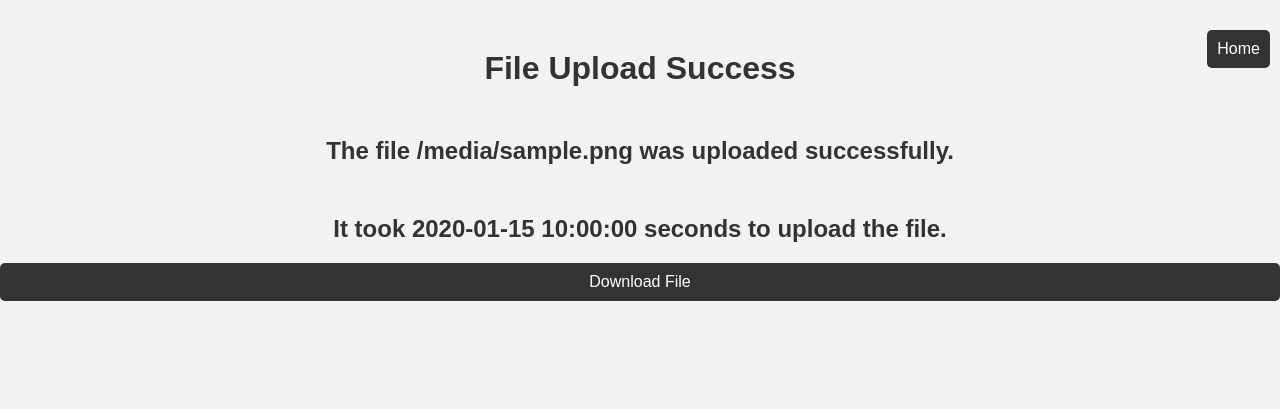
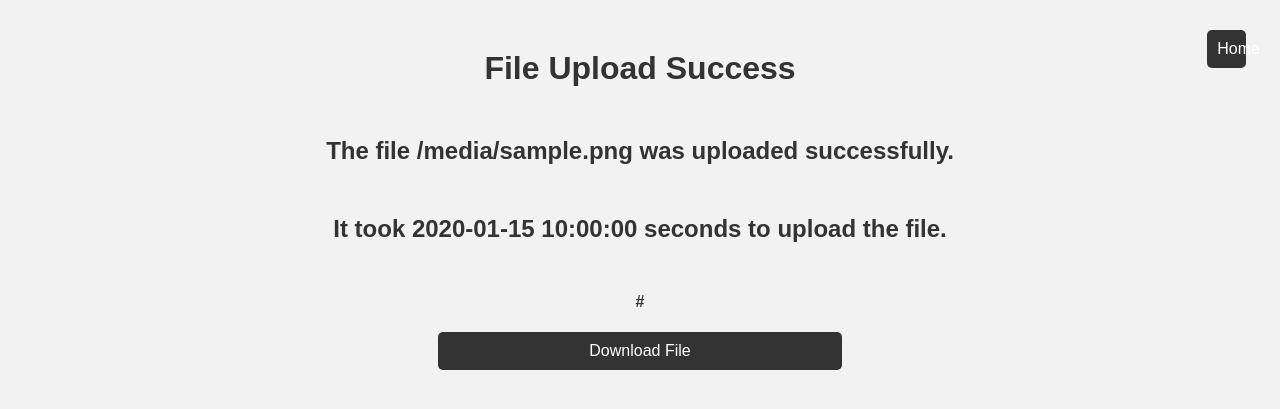
Before and after one commit to kuptsovsasha/Uploader, a Flask app: template templates/upload_success.html in a window 1280 px wide. Shown: the top 409 px of the page. Run offline with Flask 2, Linux system fonts and the light colour scheme; the template is opened without the code that fills it: most values are stand-ins (such as "Sample title", 1, 10 or a date in 2020).

Commit message:
fix upload_success.html

```diff
--- a/app.py
+++ b/app.py
@@ -21,9 +21,9 @@ def upload():
 
     file.save(os.path.join(folder_name, filename))
     end_time = time.time()
-    time_spent = end_time - start_time
+    time_spent = round(end_time - start_time, 3)
 
-    download_link = f'http://206.189.83.222:5000/download_file/{current_time}/{filename}'
+    download_link = f'http://206.189.83.222/:5000/download_file/{current_time}/{filename}'
     return render_template('upload_success.html',
                            filename=filename, time_spent=time_spent, download_link=download_link)
 
--- a/templates/upload_success.html
+++ b/templates/upload_success.html
@@ -28,7 +28,7 @@
 			margin: 0;
 			padding: 0;
 		}
-		h1, h2 {
+		h1, h2, h4 {
 			color: #333;
 			text-align: center;
 			margin-top: 50px;
@@ -40,10 +40,11 @@
             background-color: #333;
             padding: 10px;
             border-radius: 5px;
-			margin-top: 20px;
+            margin: 20px auto 0;
             font-size: 16px;
             text-decoration: none;
             transition: background-color 0.2s ease;
+            width: 30%;
         }
 		a:hover {
 			background-color: #555;
@@ -57,6 +58,7 @@
 	<h1>File Upload Success</h1>
 	<h2>The file {{ filename }} was uploaded successfully.</h2>
 	<h2>It took {{ time_spent }} seconds to upload the file.</h2>
+    <h4>{{ download_link }}</h4>
 	<a href="{{ download_link }}">Download File</a>
 </body>
 </html>
```
Lines whose indentation alone changed are shown as unchanged.
